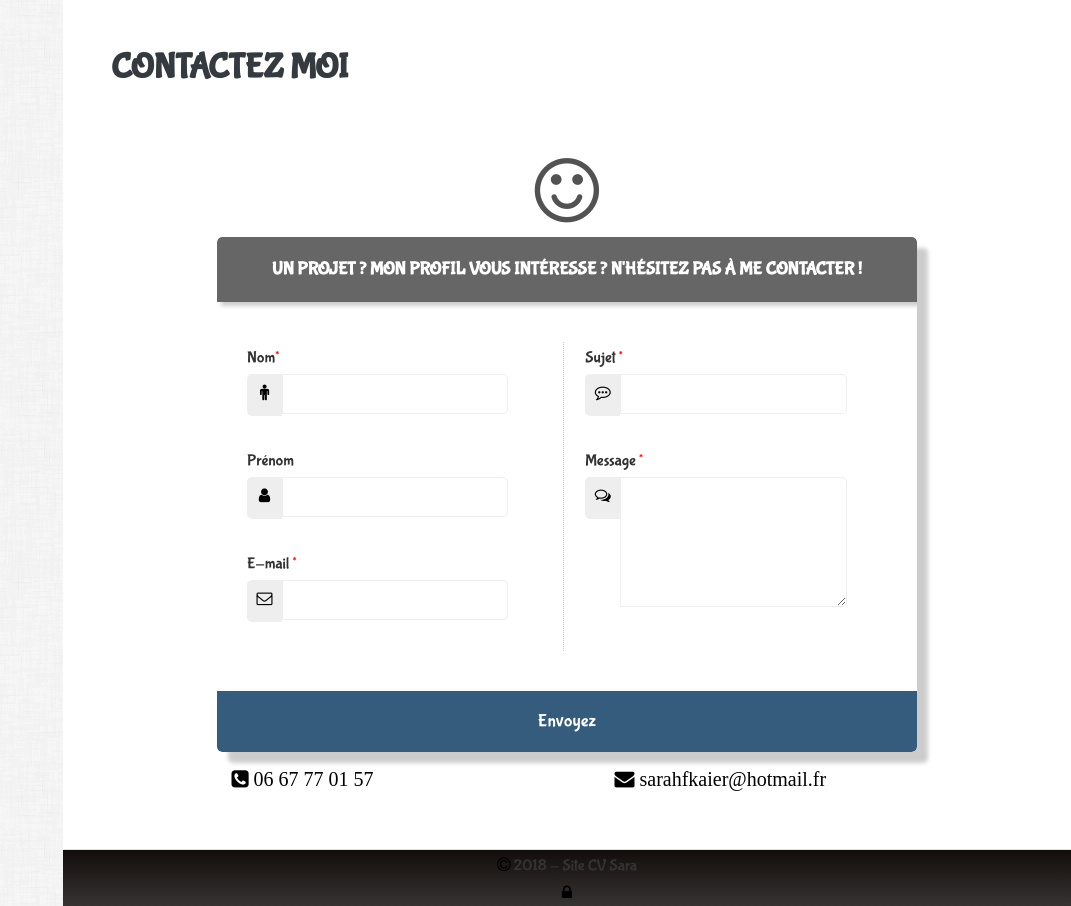
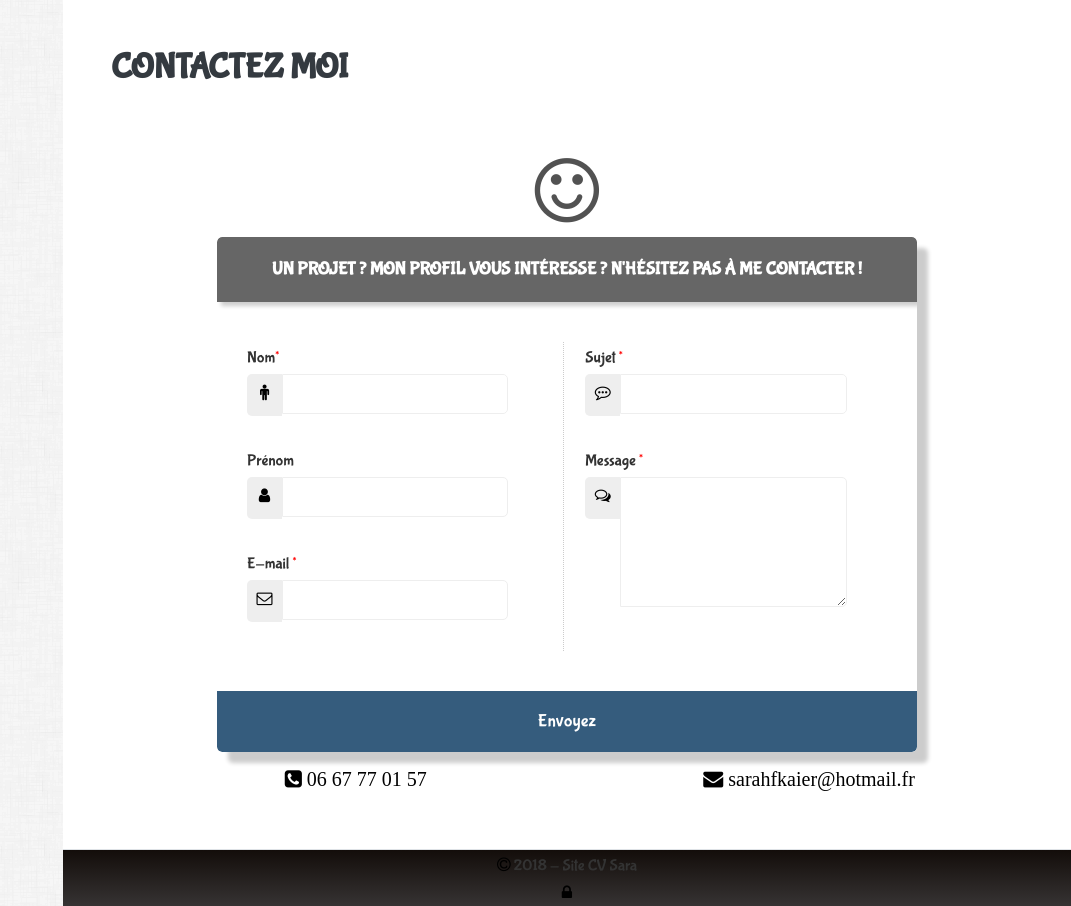
Before and after one commit to sarafkaier/Sara_site_CV, a PHP site: page /github/ in a window 1280 px wide. Shown: the part 3875-4781 px from the top of the page, without its empty margins (209-1280 px from the left). Run offline with PHP 8.4, Linux system fonts and the light colour scheme; data comes from the database, SQL or seed files in the repository; data that the repository does not hold is empty; style sheets or scripts are compiled from the project's sources; some libraries are stand-ins or nearby versions; some web fonts are replaced.

Commit message:
commit 75

```diff
--- a/css/style.css
+++ b/css/style.css
@@ -50,6 +50,7 @@ p {
 .tel{
   font-size: 20px;
   font-family: 'Bubblegum Sans', cursive;
+  margin-left: 71px;
 }
 .presentation{
   font-size: 25px;
```
